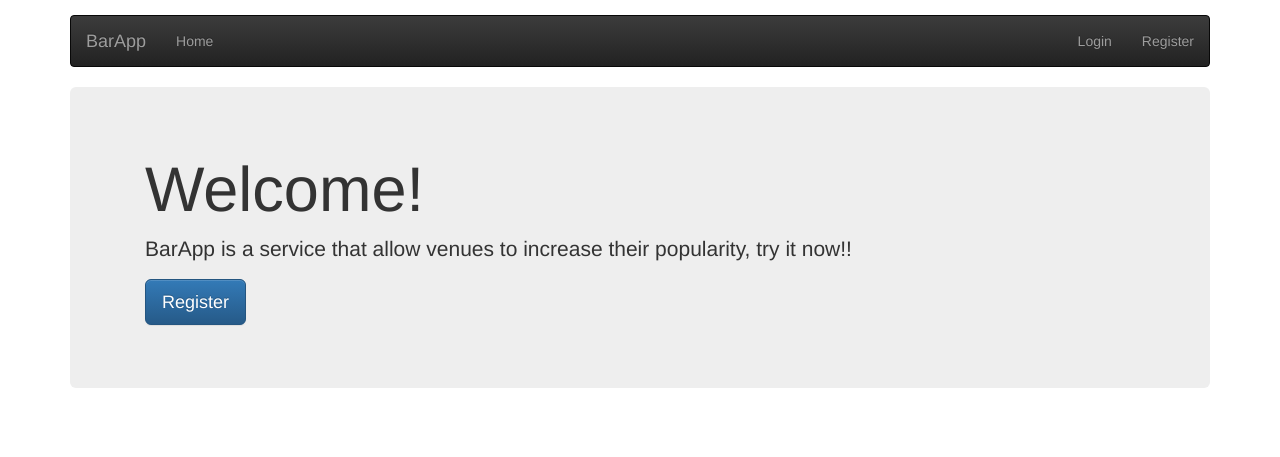
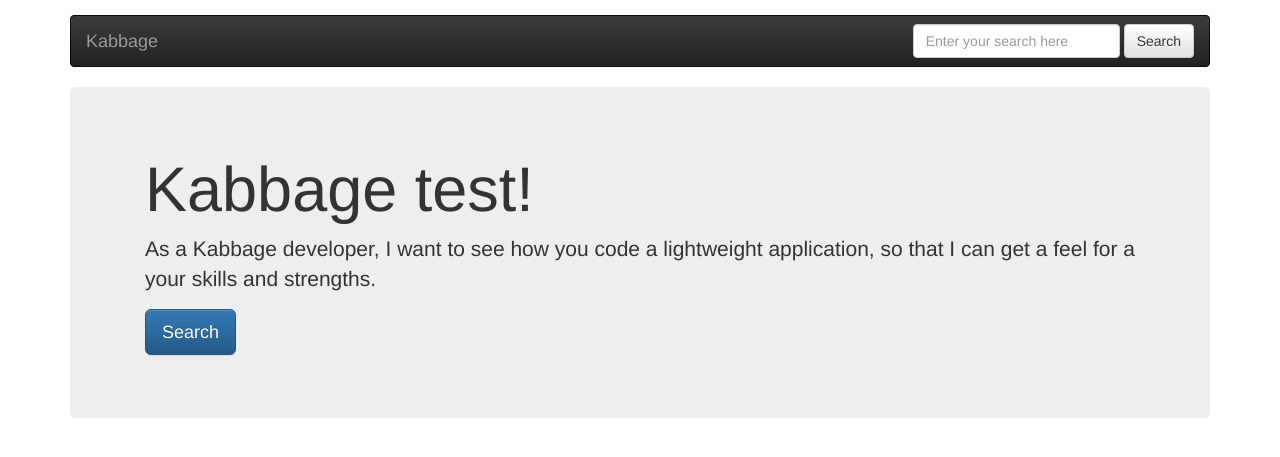
Before and after one commit to reivaj05/Kabbage, a Django app: template kabbage/common/templates/common/index.html in a window 1280 px wide. Shown: the top 457 px of the page. Run offline with Django 3.2, Linux system fonts and the light colour scheme; the template is opened without the code that fills it, so the values that code supplies are empty; some libraries are stand-ins or nearby versions.

Commit message:
common app and its views, forms and templates added

```diff
--- a/kabbage/common/templates/common/base.html
+++ b/kabbage/common/templates/common/base.html
@@ -5,7 +5,7 @@
     <head>
         <meta charset="utf-8">
         <meta http-equiv="X-UA-Compatible" content="IE=edge">
-        <title>{% block title %}BarApp{% endblock %}</title>
+        <title>{% block title %}Kabbage{% endblock %}</title>
         <meta name="description" content="">
         <meta name="viewport" content="width=device-width, initial-scale=1">
 
@@ -21,15 +21,6 @@
 
         {% include 'common/navigation_bar.html' %}
 
-        <!--[if lt IE 8]>
-            <div class="container">
-                <div class="alert alert-info" role="alert">
-                    <button type="button" class="close" data-dismiss="alert"><span aria-hidden="true">&times;</span></button>
-                    Estás usando un <strong>navegador antiguo</strong>. Por favor, <a href="http://browsehappy.com/">actualizalo</a> para mejorar tu experiencia.
-                </div>
-            </div>
-        <![endif]-->
-
         {% include 'common/messages.html' %}
 
         {% block content %}{% endblock %}
--- a/kabbage/common/templates/common/index.html
+++ b/kabbage/common/templates/common/index.html
@@ -1,13 +1,13 @@
 {% extends 'common/base.html' %}
-
+{% load i18n %}
 {% block content %}
 
 <div class="container">
     <div class="jumbotron">
         <div class="container">
-            <h1>Welcome!</h1>
-            <p>BarApp is a service that allow venues to increase their popularity, try it now!!</p>
-            <p><a class="btn btn-primary btn-lg" href="" role="button">Register</a></p>
+            <h1>Kabbage test!</h1>
+            <p>{% trans "As a Kabbage developer, I want to see how you code a lightweight application, so that I can get a feel for a your skills and strengths." %}</p>
+            <p><a class="btn btn-primary btn-lg" href="{% url 'common:search' %}" role="button">Search</a></p>
         </div><!-- container -->
     </div><!-- jumbotron -->
 </div><!-- container -->
--- a/kabbage/common/templates/common/navigation_bar.html
+++ b/kabbage/common/templates/common/navigation_bar.html
@@ -7,35 +7,18 @@
                 <span class="icon-bar"></span>
                 <span class="icon-bar"></span>
             </button><!-- navbar-toggle -->
-            <a class="navbar-brand" href="{% url 'common:index' %}">BarApp</a>
+            <a class="navbar-brand" href="{% url 'common:index' %}">Kabbage</a>
         </div><!-- navbar-header -->
         <div class="navbar-collapse collapse">
-            <ul class="nav navbar-nav">
+            <ul class="nav navbar-nav navbar-right">
                 <li>
-                    <a href="{% url 'common:index' %}">Home</a>
+                    <form class="navbar-form" action="{% url 'common:search' %}">
+                        <div class="form-group">
+                          <input type="text" class="form-control" placeholder="Enter your search here">
+                        </div>
+                        <button type="submit" class="btn btn-default">Search</button>
+                    </form>
                 </li>
-            </ul><!-- navbar-nav -->
-            <ul class="nav navbar-nav navbar-right">
-                {% if user.is_authenticated %}
-                <li class="dropdown">
-                    <a class="dropdown-toggle" data-toggle="dropdown" href="#">{{ user.get_full_name }} <span class="caret"></span></a>
-                    <ul class="dropdown-menu">
-                        <li>
-                            <a href="">Profile</a>
-                        </li>
-                        <li>
-                            <a href="">Logout</a>
-                        </li>
-                    </ul><!-- dropdown-menu -->
-                </li><!-- dropdown -->
-                {% else %}
-                <li>
-                    <a href="">Login</a>
-                </li>
-                <li>
-                    <a href="">Register</a>
-                </li>
-                {% endif %}
             </ul><!-- navbar-nav -->
         </div><!-- nav-collapse -->
     </div><!-- navbar -->
--- /dev/null
+++ b/kabbage/common/urls.py
@@ -0,0 +1,9 @@
+from django.conf.urls import patterns, url
+from .views import IndexView, SearchView
+
+
+urlpatterns = patterns(
+    '',
+    url(r'^$', IndexView.as_view(), name='index'),
+    url(r'^search/$', SearchView.as_view(), name='search'),
+)
--- a/kabbage/kabbage/urls.py
+++ b/kabbage/kabbage/urls.py
@@ -2,9 +2,11 @@
 from django.conf import settings
 from django.contrib import admin
 
-urlpatterns = patterns('',
-                       url(r'^admin/', include(admin.site.urls)),
-                       )
+urlpatterns = patterns(
+    '',
+    url(r'^admin/', include(admin.site.urls)),
+    url(r'^', include('common.urls', namespace='common')),
+)
 
 
 if settings.DEBUG:
```
Also changed, not shown: kabbage/common/forms.py (added, +32 -0 lines), kabbage/common/templates/common/search.html (added, +22 -0 lines), kabbage/common/views.py (+26 -2 lines).
